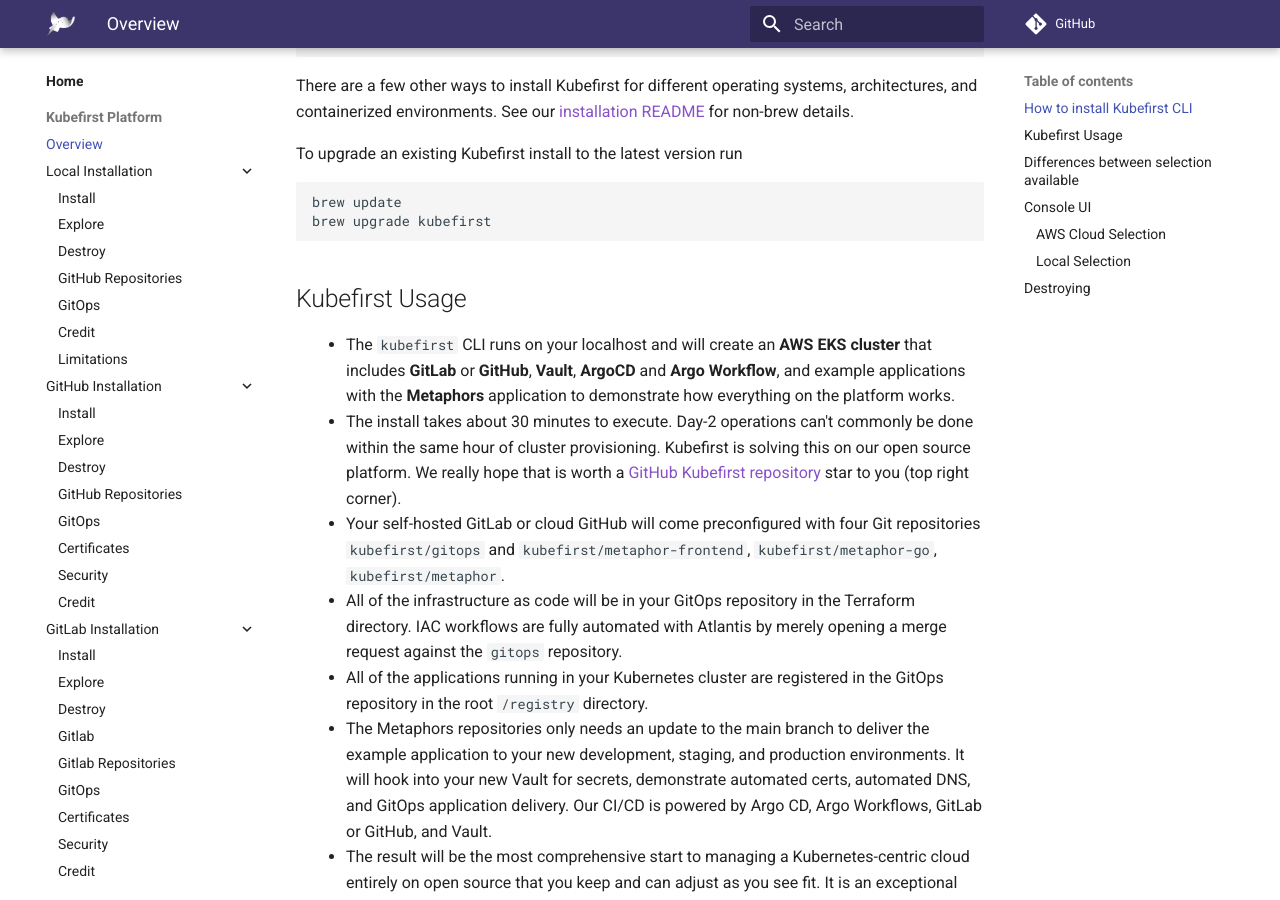
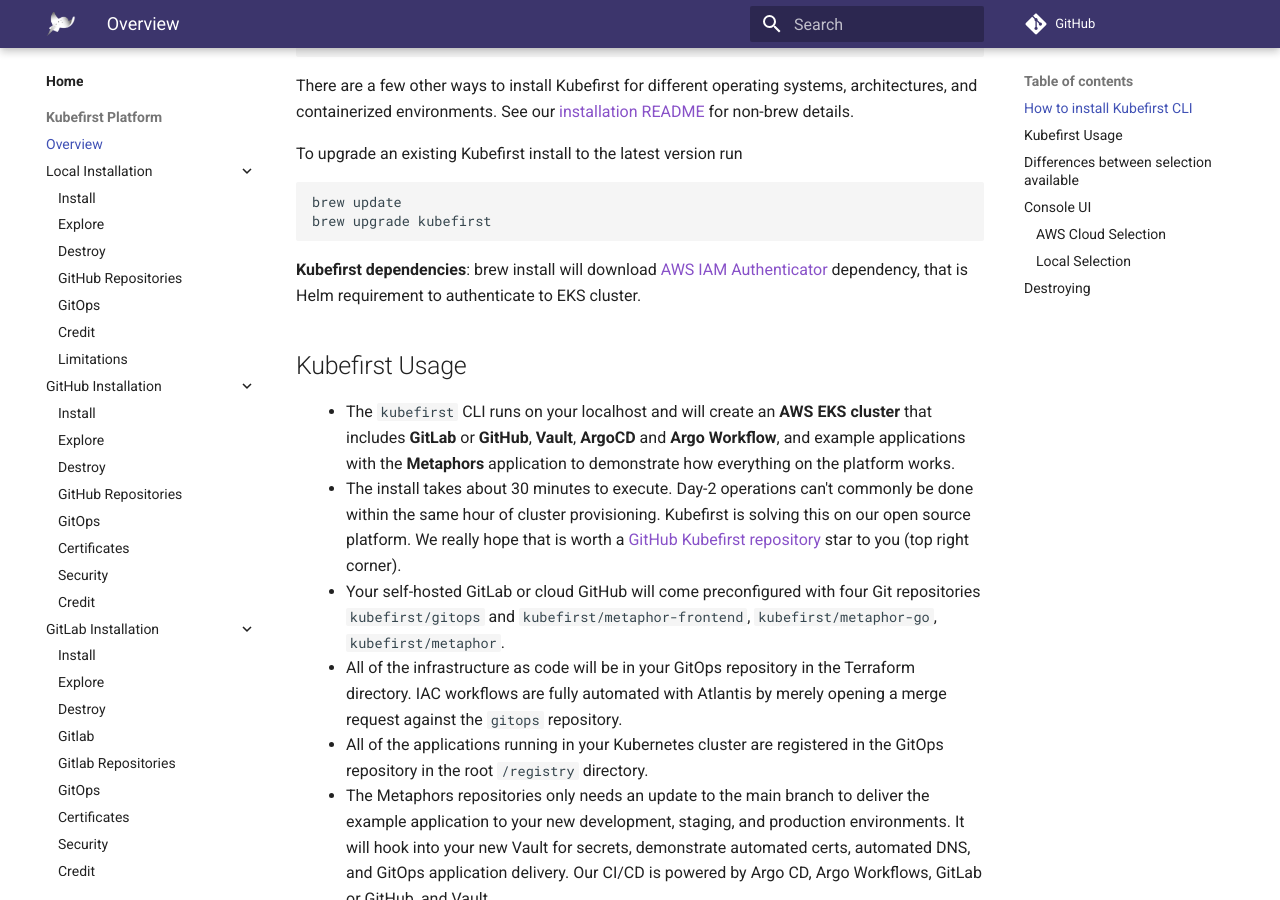
Before and after one commit to konstructio/kubefirst, an MkDocs documentation site: the page built from docs/kubefirst/overview.md, in a window 1280 px wide and 900 px high, scrolled down 522 px. Built offline with MkDocs 1.6.1 and Material for MkDocs 9.7.7, drawn with Linux system fonts in a browser that asks for light colours; comment, search, counter and statistics services are not loaded.

Commit message:
chore: clean up
Signed-off-by: João Vanzuita <joao@kubeshop.io>

````diff
--- a/docs/kubefirst/overview.md
+++ b/docs/kubefirst/overview.md
@@ -22,6 +22,8 @@
 brew update
 brew upgrade kubefirst
 ```
+
+**Kubefirst dependencies**: brew install will download [AWS IAM Authenticator](https://docs.aws.amazon.com/eks/latest/userguide/install-aws-iam-authenticator.html) dependency, that is Helm requirement to authenticate to EKS cluster.
 
 ## Kubefirst Usage
 
````
